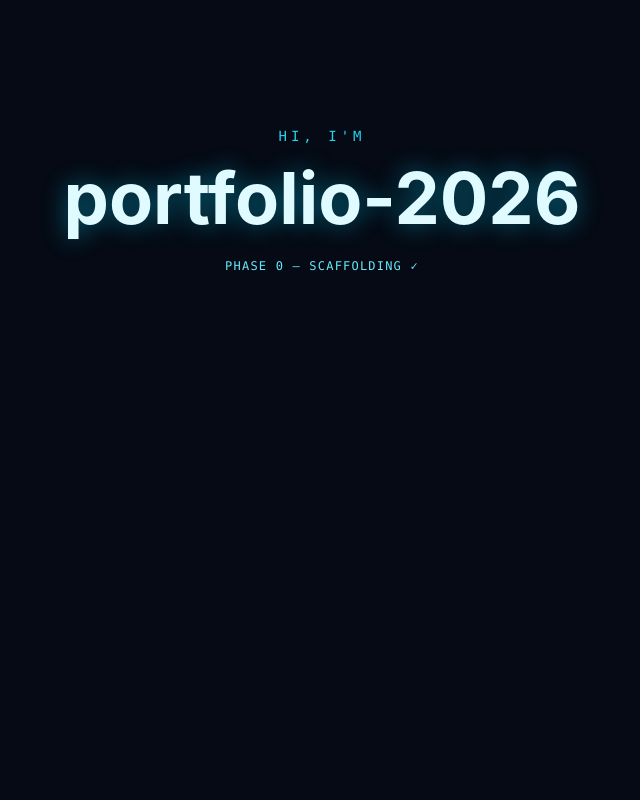
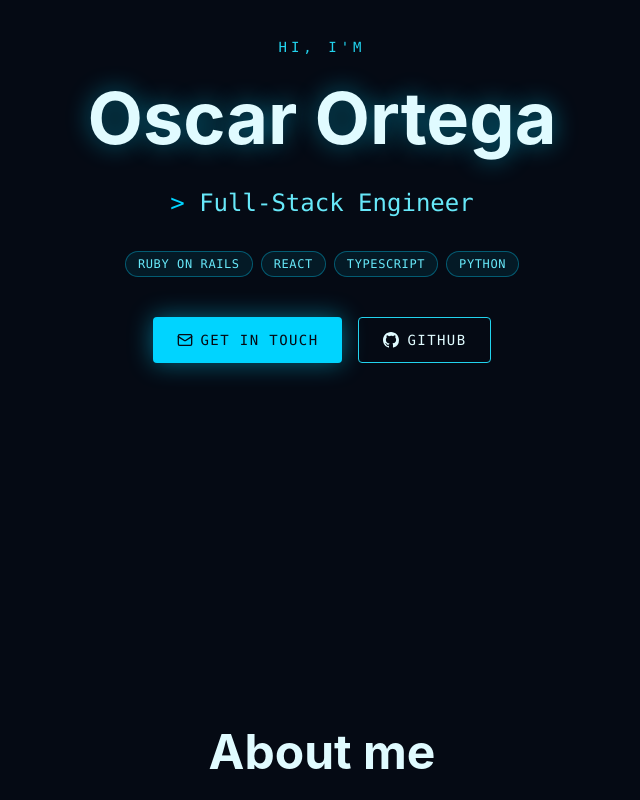
Before and after one commit to oscarortega14/portfolio, a React (Vite) app: page / in a window 1280 px wide. Shown: the part 200-1000 px from the top of the page, without its empty margins (318-958 px from the left). Before the commit the page ends 800 px from the top, so only its background shows below. Built offline with nearby package versions, Linux system fonts and the light colour scheme.

Commit message:
feat: compose single-page Home with all 5 sections
Split LenisProvider into LenisContext + LenisProvider + useLenisScroll
to satisfy react-refresh/only-export-components rule.

```diff
--- a/src/components/Navigation.tsx
+++ b/src/components/Navigation.tsx
@@ -1,5 +1,5 @@
 import { useTranslation } from 'react-i18next';
-import { useLenisScroll } from '@/contexts/LenisProvider';
+import { useLenisScroll } from '@/hooks/useLenisScroll';
 import LangSwitch from './LangSwitch';
 
 const SECTIONS = [
--- a/src/contexts/LenisProvider.tsx
+++ b/src/contexts/LenisProvider.tsx
@@ -1,11 +1,6 @@
-import { createContext, useContext, useEffect, useRef, type ReactNode } from 'react';
+import { useEffect, useRef, type ReactNode } from 'react';
 import Lenis from 'lenis';
-
-type LenisContextValue = {
-  scrollTo: (target: string | HTMLElement | number, options?: { offset?: number; duration?: number }) => void;
-};
-
-const LenisContext = createContext<LenisContextValue | null>(null);
+import { LenisContext, type LenisContextValue } from './lenisContext';
 
 export function LenisProvider({ children }: { children: ReactNode }) {
   const lenisRef = useRef<Lenis | null>(null);
@@ -39,11 +34,3 @@ export function LenisProvider({ children }: { children: ReactNode }) {
 
   return <LenisContext.Provider value={{ scrollTo }}>{children}</LenisContext.Provider>;
 }
-
-export function useLenisScroll() {
-  const ctx = useContext(LenisContext);
-  if (!ctx) {
-    throw new Error('useLenisScroll must be used inside a LenisProvider');
-  }
-  return ctx;
-}
--- /dev/null
+++ b/src/contexts/lenisContext.ts
@@ -0,0 +1,7 @@
+import { createContext } from 'react';
+
+export type LenisContextValue = {
+  scrollTo: (target: string | HTMLElement | number, options?: { offset?: number; duration?: number }) => void;
+};
+
+export const LenisContext = createContext<LenisContextValue | null>(null);
--- /dev/null
+++ b/src/hooks/useLenisScroll.ts
@@ -0,0 +1,10 @@
+import { useContext } from 'react';
+import { LenisContext } from '@/contexts/lenisContext';
+
+export function useLenisScroll() {
+  const ctx = useContext(LenisContext);
+  if (!ctx) {
+    throw new Error('useLenisScroll must be used inside a LenisProvider');
+  }
+  return ctx;
+}
--- a/src/sections/Hero.tsx
+++ b/src/sections/Hero.tsx
@@ -1,6 +1,6 @@
 import { useTranslation } from 'react-i18next';
 import { Mail } from 'lucide-react';
-import { useLenisScroll } from '@/contexts/LenisProvider';
+import { useLenisScroll } from '@/hooks/useLenisScroll';
 import GithubIcon from '@/components/icons/GithubIcon';
 import Tag from '@/components/Tag';
 
--- a/src/sections/Home.tsx
+++ b/src/sections/Home.tsx
@@ -1,27 +1,23 @@
-import { useTranslation } from 'react-i18next';
+import Navigation from '@/components/Navigation';
+import Footer from '@/components/Footer';
+import Hero from './Hero';
+import About from './About';
+import Experience from './Experience';
+import Projects from './Projects';
+import Contact from './Contact';
 
 export default function Home() {
-  const { t } = useTranslation();
-
   return (
-    <main className="min-h-screen flex items-center justify-center px-4">
-      <div className="text-center">
-        <p
-          className="font-mono uppercase tracking-[4px] text-sm mb-4"
-          style={{ color: 'var(--cyan-400)' }}
-        >
-          {t('hero.greeting')}
-        </p>
-        <h1
-          className="text-5xl md:text-7xl font-bold"
-          style={{ color: 'var(--cyan-100)', textShadow: 'var(--cyan-glow)' }}
-        >
-          portfolio-2026
-        </h1>
-        <p className="mt-6 font-mono text-xs uppercase tracking-widest" style={{ color: 'var(--cyan-300)' }}>
-          Phase 0 — Scaffolding ✓
-        </p>
-      </div>
-    </main>
+    <>
+      <Navigation />
+      <main>
+        <Hero />
+        <About />
+        <Experience />
+        <Projects />
+        <Contact />
+      </main>
+      <Footer />
+    </>
   );
 }
```
Also changed, not shown: 2 other files (tests, documents, lock files or other folders).
